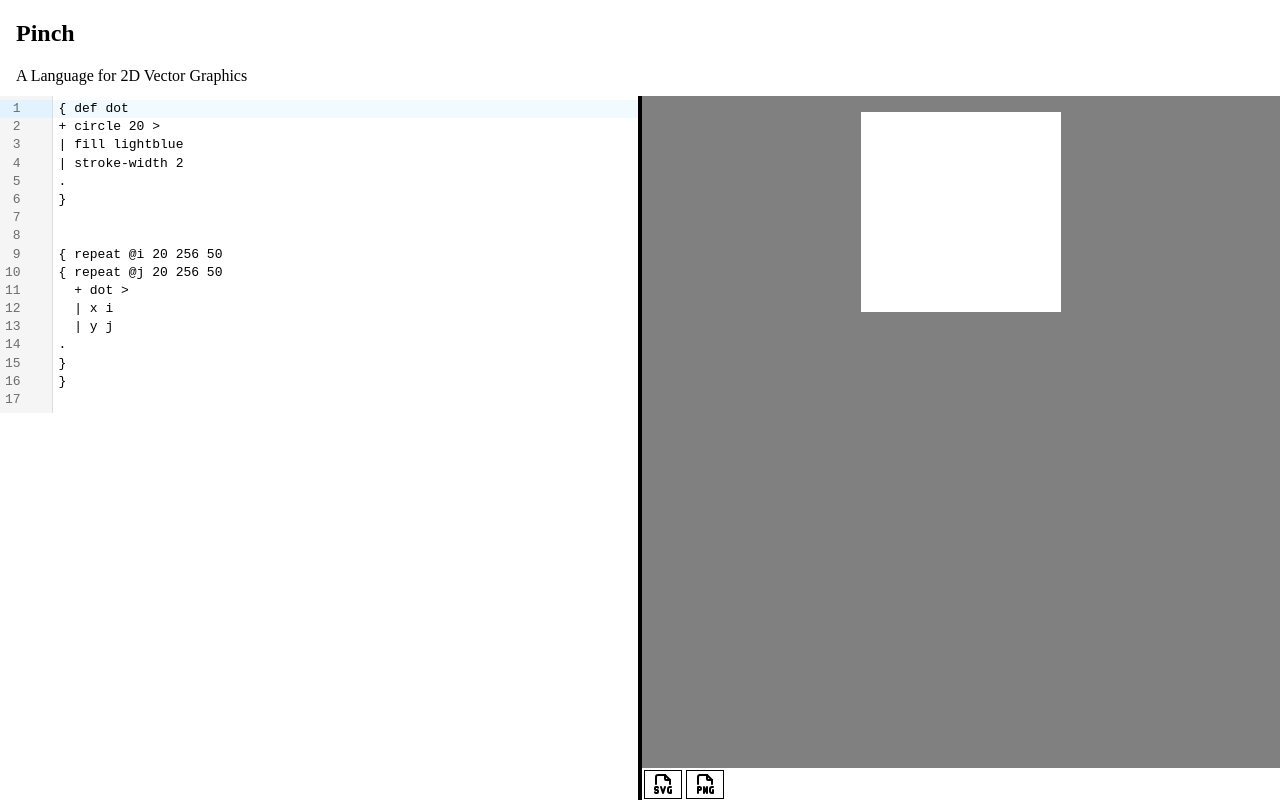
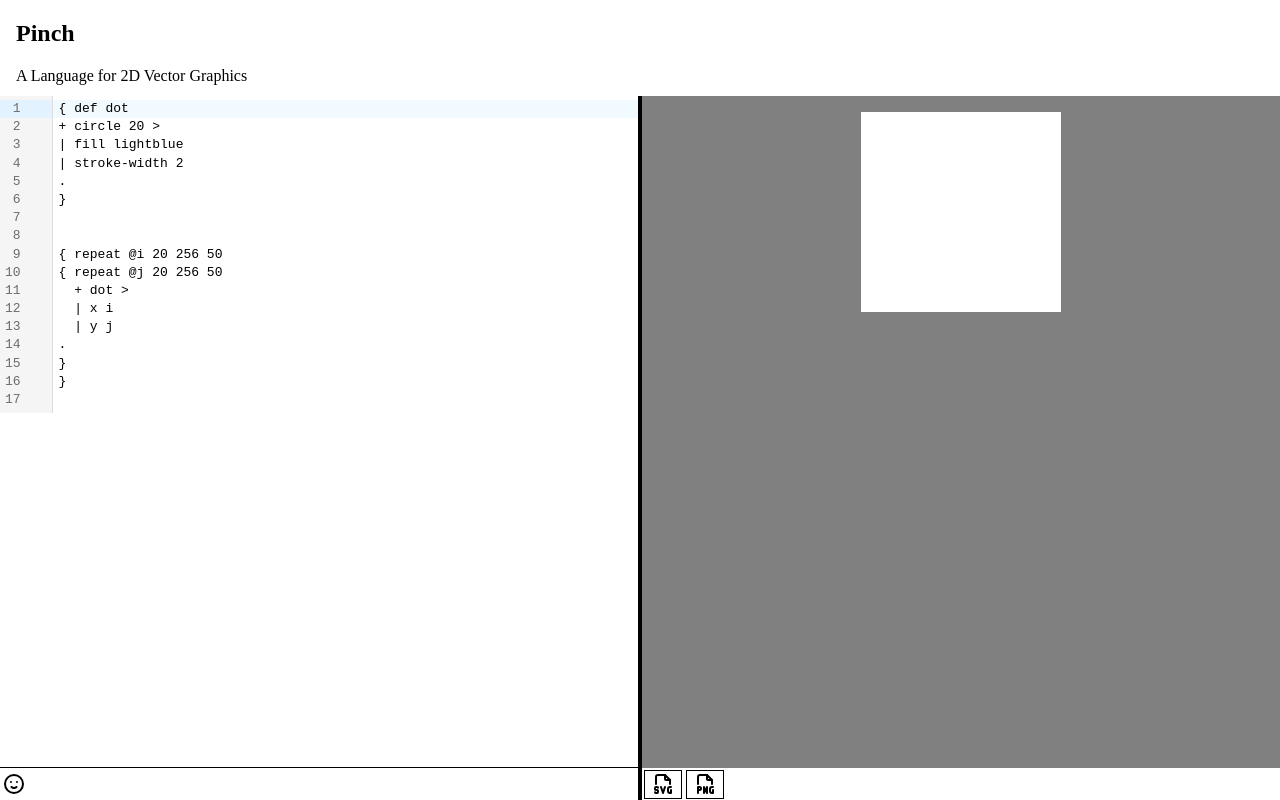
Before and after one commit to hunterdyar/Pinch, a website with bundled scripts: page index.html in a window 1280 px wide. Built offline with nearby package versions, Linux system fonts and the light colour scheme; what ohm-js would draw is missing.

Commit message:
better error output, a smiley face.

```diff
--- a/index.html
+++ b/index.html
@@ -16,10 +16,11 @@
                 grid-template-areas:
                     'header header header'
                     'editor dragbar output'
-                    'editor dragbar options'
+                    'console dragbar output'
+                    'console dragbar options'
                     'footer footer footer';
                 grid-template-columns: 2fr 4px 2fr;
-                grid-template-rows: 6em 1fr 2em;
+                grid-template-rows: 6em 1fr auto 2em;
            }
            section{
                 overflow: auto;
@@ -74,7 +75,23 @@
             padding-left: 2px;
             vertical-align: middle;
            }
-
+           .console{
+            grid-area: console;
+            border-top: 1px solid black;
+            display: flex;
+            flex-direction: right;
+            padding-left: 2px;
+            height: fit-content;
+           }
+           .console svg{
+            padding-top: .25em;
+           }
+           .console p{
+            flex-grow: 10;
+            display: inline-block;
+            margin-top: 0;
+            margin-bottom: 0;
+           }
            .options button{
                 background-color: initial;
                 border: 1px solid black;
@@ -122,9 +139,10 @@
         </section>
         <section id="textentry" class="textentry">
             <div id="inputContainer"></div>
-            <div>
-                <p id="errorArea"></p>
-            </div>
+
+        </section>
+        <section class="console">
+            <p id="errorArea">asdfg</p>
         </section>
         <div id="dragbar"></div>
         <section id ="preview" class="output">
--- a/interactivePage.ts
+++ b/interactivePage.ts
@@ -78,7 +78,7 @@ function draw(code:string){
    try {
         performance.mark("pinch-start");
         CreatePinchDrawing(output, code);
-        errorp.innerText = ""
+        errorp.innerHTML = '<svg  xmlns="http://www.w3.org/2000/svg"  width="24"  height="24"  viewBox="0 0 24 24"  fill="none"  stroke="currentColor"  stroke-width="2"  stroke-linecap="round"  stroke-linejoin="round"  class="icon icon-tabler icons-tabler-outline icon-tabler-mood-smile"><path stroke="none" d="M0 0h24v24H0z" fill="none"/><path d="M12 12m-9 0a9 9 0 1 0 18 0a9 9 0 1 0 -18 0" /><path d="M9 10l.01 0" /><path d="M15 10l.01 0" /><path d="M9.5 15a3.5 3.5 0 0 0 5 0" /></svg>'
         performance.mark("pinch-end");
         diagnostics = []
         const parsePerf = performance.measure("pinch-parse","pinch-start","parse-end");
@@ -89,12 +89,14 @@ function draw(code:string){
                               " parse "+parsePerf.duration+"ms" +
                               " compile "+compPerf.duration+"ms" +
                               " render "+renderPerf.duration+"ms"
+
     } catch (error: any) {
       //if here is to catch new errors i'm refactoring to. while still displaying old ones.
         diagnostics = []
         if(error.message && (error.from != undefined)){
           console.error(error.message)
-          errorp.innerText = error.message
+          //also consider this smiley, the mouth looks like squiggly error underline... https://tabler.io/icons/icon/mood-sick
+          errorp.innerHTML = '<svg  xmlns="http://www.w3.org/2000/svg"  width="24"  height="24"  viewBox="0 0 24 24"  fill="none"  stroke="currentColor"  stroke-width="2"  stroke-linecap="round"  stroke-linejoin="round"  class="icon icon-tabler icons-tabler-outline icon-tabler-mood-sad-squint"><path stroke="none" d="M0 0h24v24H0z" fill="none"/><path d="M12 12m-9 0a9 9 0 1 0 18 0a9 9 0 1 0 -18 0" /><path d="M14.5 16.05a3.5 3.5 0 0 0 -5 0" /><path d="M8.5 11.5l1.5 -1.5l-1.5 -1.5" /><path d="M15.5 11.5l-1.5 -1.5l1.5 -1.5" /></svg><br /><pre>'+error.message+'</pre>'
           metricResult.innerText = error.name
           diagnostics.push({
             from: error.from,
```
Also changed, not shown: README.md.
